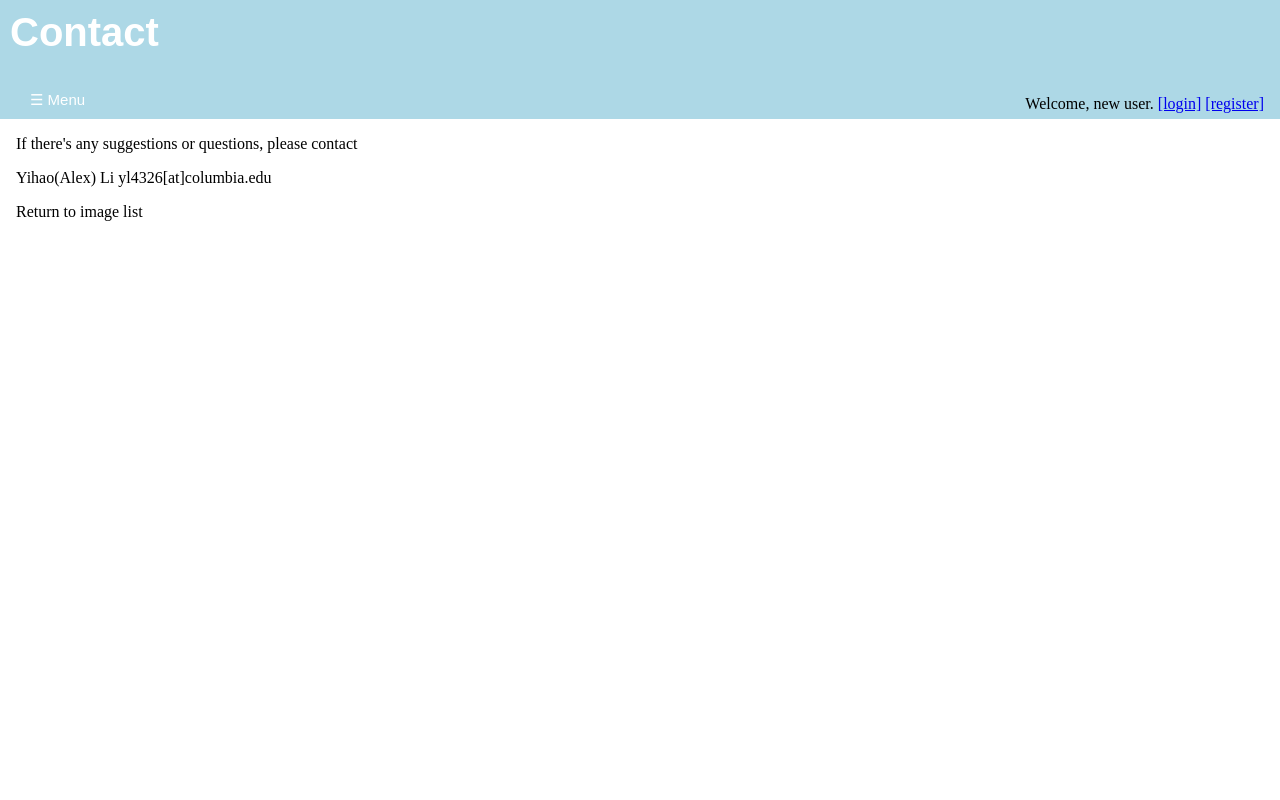
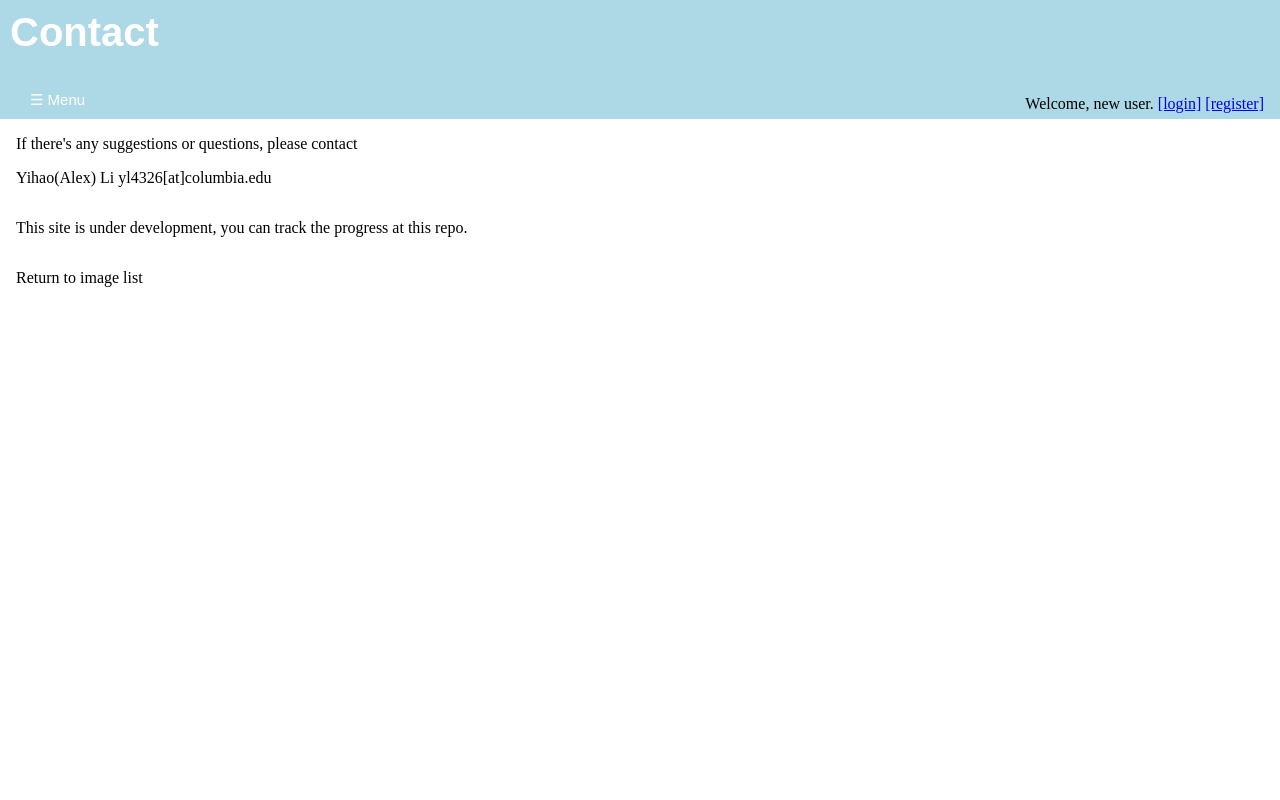
Before and after one commit to alexliyihao/auto-annotation-web, a Django app: page /annotations/contact in a window 1280 px wide. Run offline with Django 3.2, Linux system fonts and the light colour scheme.

Commit message:
updated the contact page

```diff
--- a/annotations/templates/annotations/contact.html
+++ b/annotations/templates/annotations/contact.html
@@ -23,6 +23,8 @@
     <div class="Introduction">
       <p>If there's any suggestions or questions, please contact</p>
       <p>Yihao(Alex) Li yl4326[at]columbia.edu</p>
+      <p style='display: inline-block;'>This site is under development, you can track the progress at&nbsp;</p><a style='display: inline-block;' href='https://github.com/alexliyihao/auto-annotation-web'>this repo</a><p style='display: inline-block;'>.</p>
+      <p></p>
       <a class='return' href="{% url 'annotations:image-list' %}">Return to image list</a>
     </div>
   </div>
```
